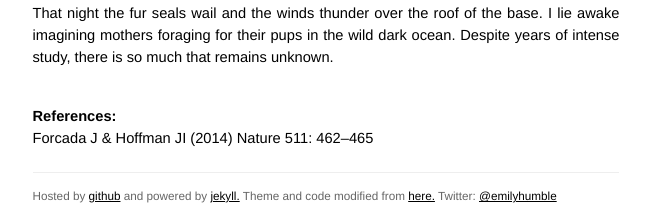
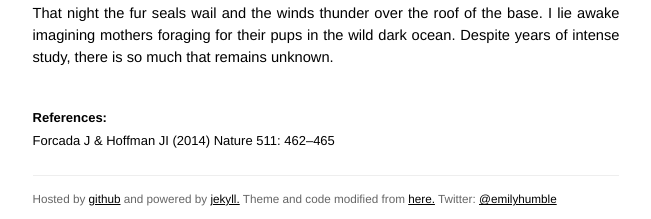
Before and after one commit to elhumble/elhumble.github.io, a Jekyll site: the page built from _posts/2017-02-19-antarctic_fur_seals.md, in a window 1280 px wide. Shown: the part 4817-5036 px from the top of the page, without its empty margins (314-965 px from the left). Built offline with Jekyll 4.4.1, drawn with Linux system fonts in a browser that asks for light colours.

Commit message:
references

```diff
--- a/_drafts/antarctic_fur_seals.Rmd
+++ b/_drafts/antarctic_fur_seals.Rmd
@@ -64,5 +64,7 @@ We walk back to base, and like most days, get distracted by the well fed and nur
 
 That night the fur seals wail and the winds thunder over the roof of the base. I lie awake imagining mothers foraging for their pups in the wild dark ocean. Despite years of intense study, there is so much that remains unknown.
 
+<font size="2">
 <br><b>References: </b><br>
 Forcada J & Hoffman JI (2014) Nature 511: 462–465<br>
+</font>
--- a/_posts/2017-02-19-antarctic_fur_seals.md
+++ b/_posts/2017-02-19-antarctic_fur_seals.md
@@ -62,5 +62,7 @@ We walk back to base, and like most days, get distracted by the well fed and nur
 
 That night the fur seals wail and the winds thunder over the roof of the base. I lie awake imagining mothers foraging for their pups in the wild dark ocean. Despite years of intense study, there is so much that remains unknown.
 
+<font size="2">
 <br><b>References: </b><br>
 Forcada J & Hoffman JI (2014) Nature 511: 462–465<br>
+</font>
```
Also changed, not shown: 1 other file.
